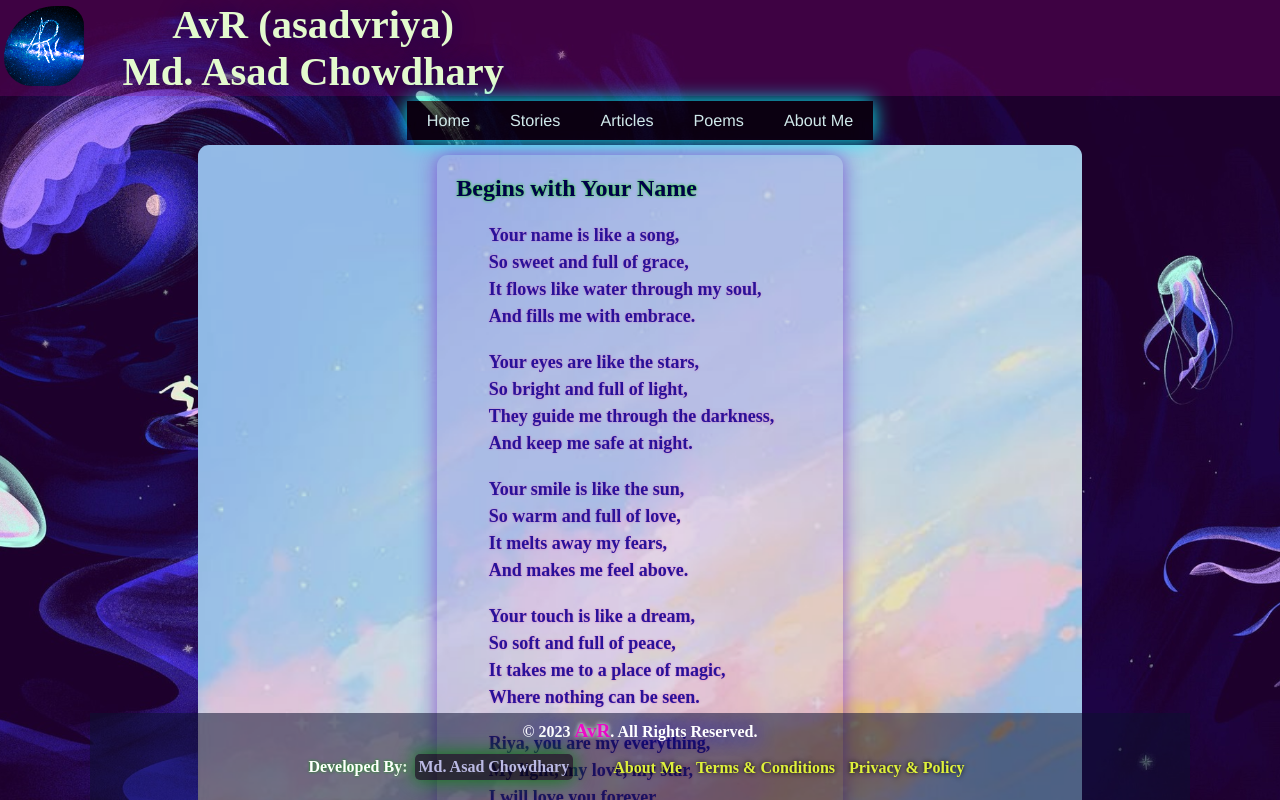
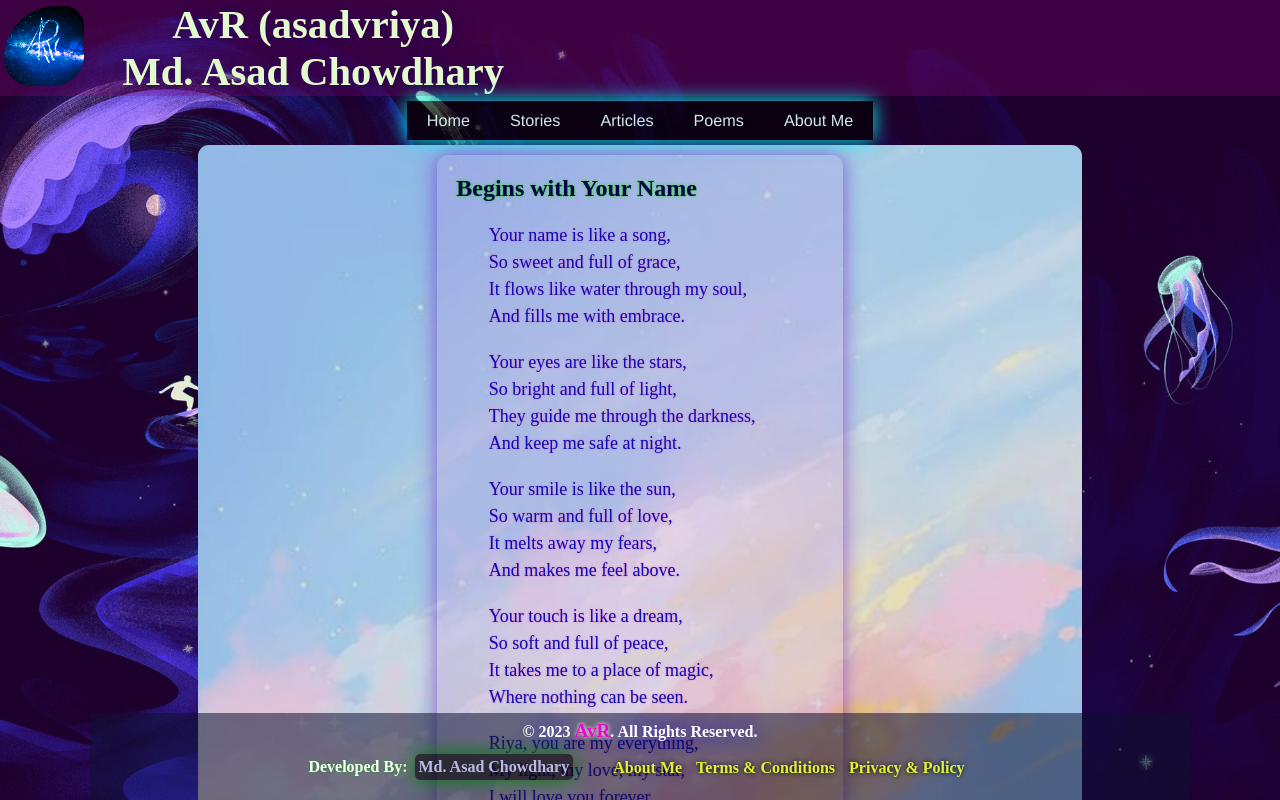
Before and after one commit to asadvriya/asadvriya, a React (Create React App) app: page / in a window 1280 px wide. Shown: the top 800 px of the page. Built offline with nearby package versions, Linux system fonts and the light colour scheme; a web font is replaced by a local one.

Commit message:
Update layout.css

```diff
--- a/src/components/layout/layout.css
+++ b/src/components/layout/layout.css
@@ -19,9 +19,8 @@ main>article {
 }
 
 article>pre {
-    color: #2d14ab;
+    color: #100dc9;
     background-color: #e672ff26;
-    font-weight: 700;
     border-radius: inherit;
     margin: 10px;
     padding-left: 1vw;
```
